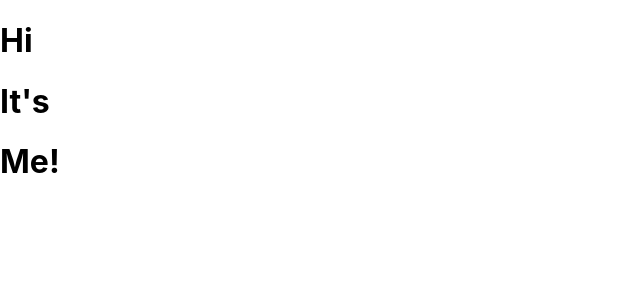
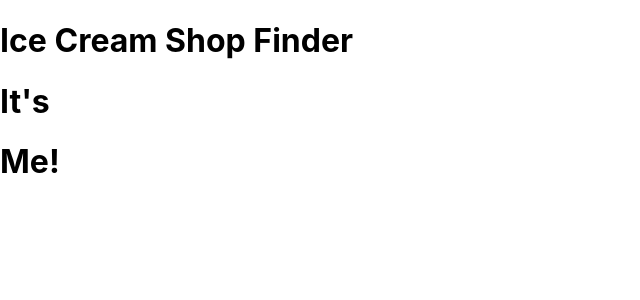
Before and after one commit to Vahan727/Ice-Cream-Shop-Finder, a React (Create React App) app: page / in a window 1280 px wide. Shown: the top 300 px of the page, without its empty margins (0-640 px from the left). Built offline with nearby package versions, Linux system fonts and the light colour scheme.

Commit message:
edit text content in Header h1 element

```diff
--- a/src/components/Header.js
+++ b/src/components/Header.js
@@ -3,9 +3,9 @@ import React from 'react';
 function Header() {
     return (
         <header>
-            <h1>Hi</h1>
+            <h1>Ice Cream Shop Finder</h1>
         </header>
     )
 }
 
-export default Header
+export default Header;
```
